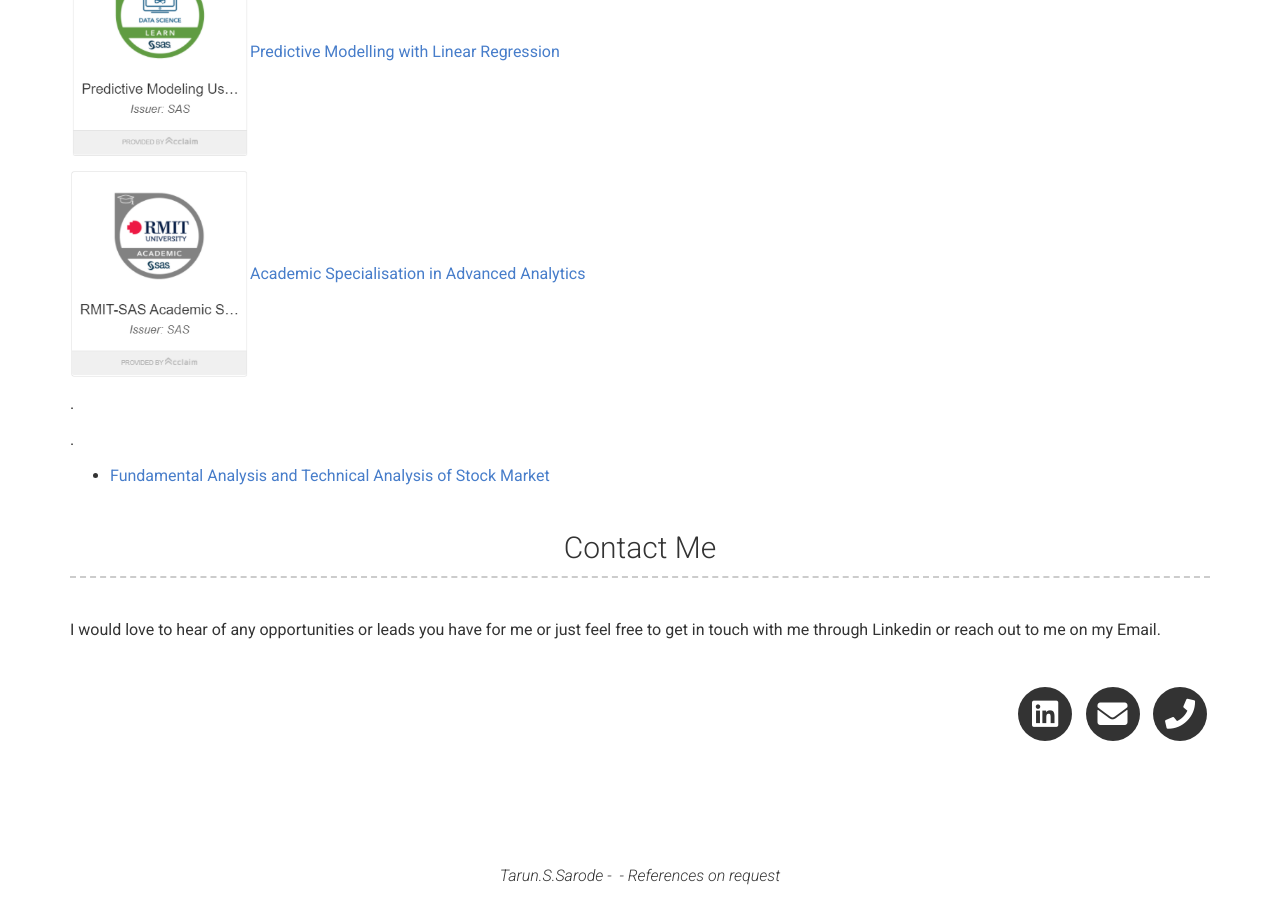
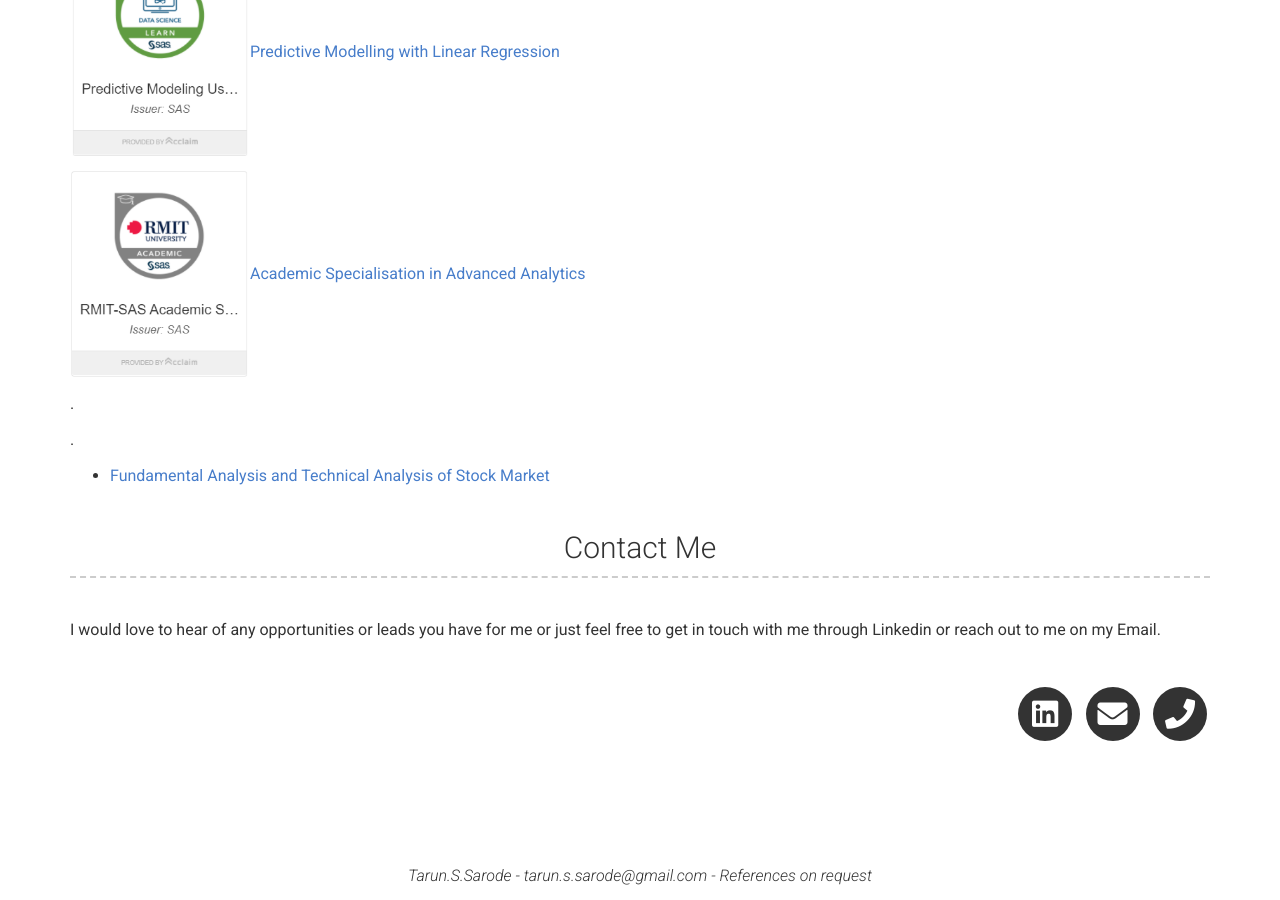
Before and after one commit to Tarun-S-Sarode/Portfolio, a Jekyll site: the page built from index.md, in a window 1280 px wide and 900 px high, scrolled down 4197 px. Built offline with Jekyll 4.4.1, drawn with Linux system fonts in a browser that asks for light colours; nearby versions of some CDN libraries.

```diff
--- a/_includes/footer.html
+++ b/_includes/footer.html
@@ -1,7 +1,10 @@
+
+
+
 <div class="container footer-container">
   <p>
     {{ site.name | escape }} -
- <!--   <a href="mailto:{{ site.email }}" target="_blank">{{ site.email | escape }}</a> --><!-- uncomment to allow email in the footer -->
+    <a href="mailto:{{ site.email }}" target="_blank">{{ site.email | escape }}</a>
     {%- if site.footer_show_references -%}
       &nbsp;- References on request
     {%- endif -%}
```
